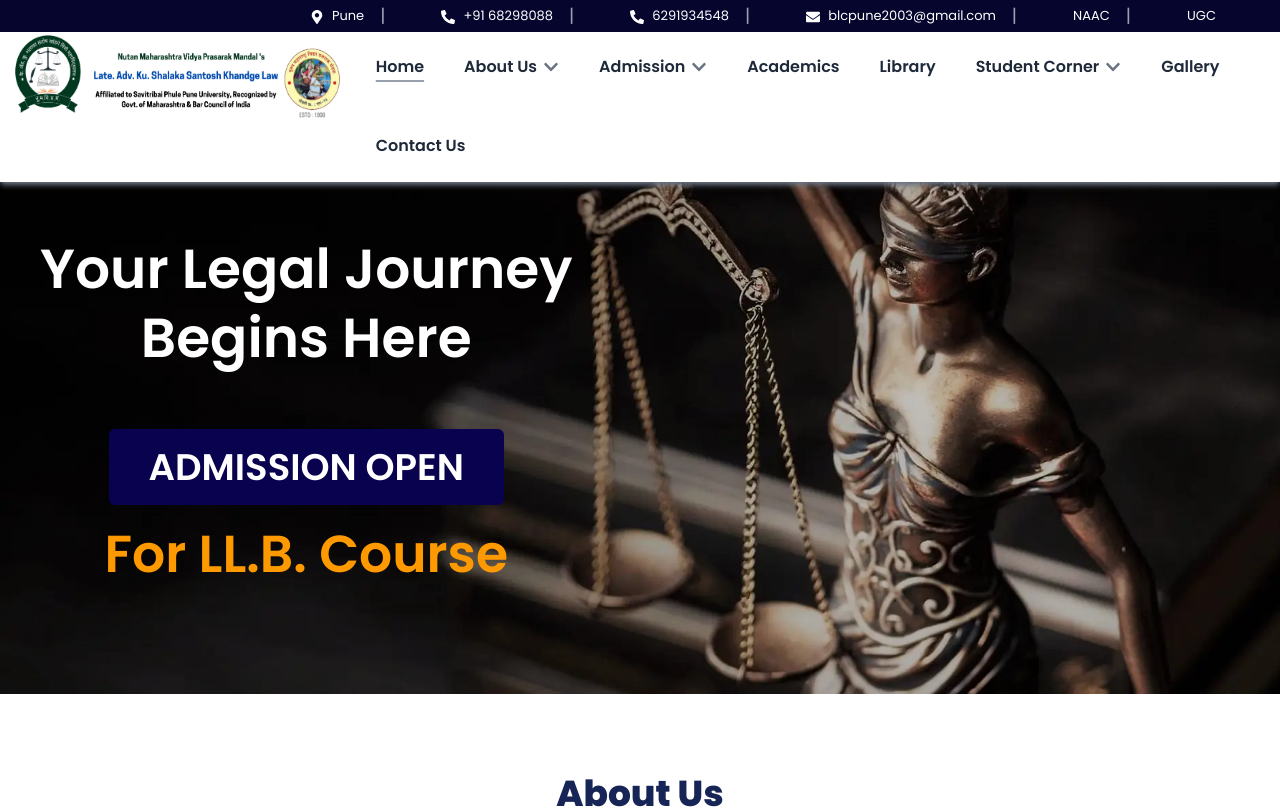
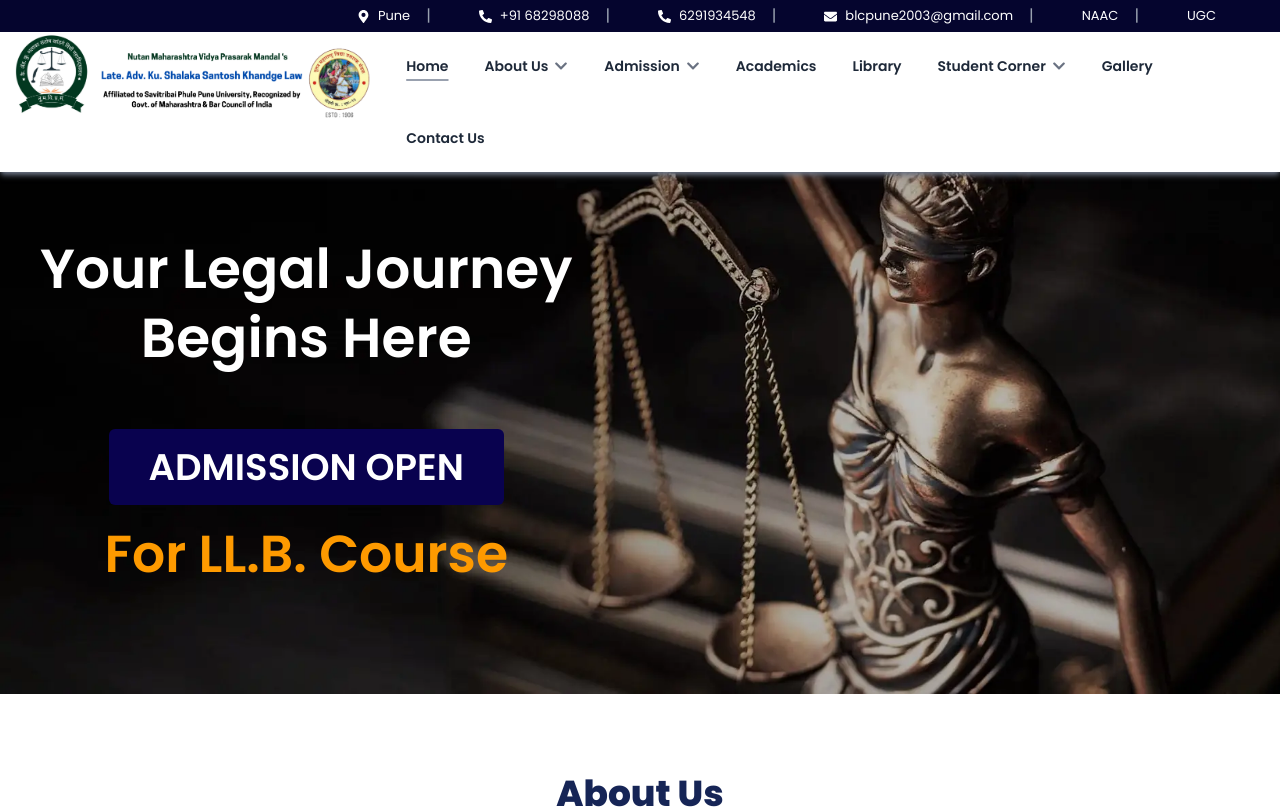
Before and after one commit to Naman2166/Law-College-Website, a React (Vite) app in the folder frontend/: page / in a window 1280 px wide. Shown: the top 809 px of the page. Built offline with nearby package versions, Linux system fonts and the light colour scheme.

Commit message:
changed motion

```diff
--- a/frontend/src/components/Navbar.jsx
+++ b/frontend/src/components/Navbar.jsx
@@ -92,7 +92,7 @@ const Navbar = () => {
       {/* Top Nav */}
       <div className="hidden lg:flex justify-end items-center gap-16 py-0.5 bg-[#05052e] ">   {/* original : bg-[#0b0360]*/}
         <ul
-        className="text-white text-[13px] flex flex-wrap gap-10 xl:gap-10 px-16">
+        className="text-white text-[13px] flex flex-wrap gap-8 xl:gap-8 px-16">
           {TopNavLinks.map(({ to = '#', label, icon }, index) => (
             <div className="flex items-center" key={label + index}>
               <NavLink
@@ -103,14 +103,14 @@ const Navbar = () => {
                   }`}
               >
                 <li className="py-1 whitespace-nowrap flex items-center justify-center gap-2">
-                  {icon && <span className="text-sm pt-0.5">{icon}</span>}
+                  {icon && <span className="text-[13px] pt-0.5">{icon}</span>}
                   {label}
                 </li>
               </NavLink>
 
               {/* Add divider only if it's not the last item */}
               {index !== TopNavLinks.length - 1 && (
-                <div className="mx-4 text-gray-400 text-lg">|</div>
+                <div className="mx-4 text-gray-400 text-[16px]">|</div>
               )}
             </div>
           ))}
@@ -148,7 +148,7 @@ const Navbar = () => {
         {/* Desktop Nav / Right part */}
 
         <div className="relative hidden lg:flex justify-end items-center gap-16 py-3 px-5 bg-white">
-          <ul className="text-gray-800 text-[16px] flex flex-wrap gap-8 xl:gap-8 font-semibold">
+          <ul className="text-gray-800 text-[14px] flex flex-wrap gap-8 xl:gap-7 font-semibold">
             {bottomNavLinks.map(({ to, label, arrow }, index) => (
               <div
                 key={to}
--- a/frontend/src/components/home/HomeDirectorDesk.jsx
+++ b/frontend/src/components/home/HomeDirectorDesk.jsx
@@ -13,7 +13,7 @@ const HomeDirectorDesk = () => {
   //Text motion for mobile and desktop screen
   const textMotion = {
     initial: isMobile
-      ? { opacity: 0, x: -50 }
+      ? { opacity: 1, x: 0 }
       : { opacity: 0, x: -50 },
     whileInView: { opacity: 1, x: 0 },
     transition: {
--- a/frontend/src/components/home/HomePrincipleMessage.jsx
+++ b/frontend/src/components/home/HomePrincipleMessage.jsx
@@ -11,7 +11,7 @@ const HomePrincipleMessage = () => {
   //Text motion for mobile and desktop screen
   const textMotion = {
     initial: isMobile
-      ? { opacity: 0, x: -50 }
+      ? { opacity: 1, x: 0 }
       : { opacity: 0, x: -50 },
     whileInView: { opacity: 1, x: 0 },
     transition: {
```
